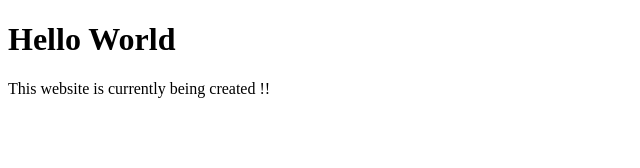
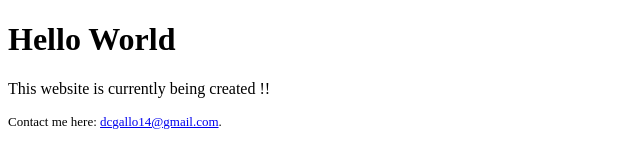
Before and after one commit to dcgallo15/dcgallo15.github.io, a plain HTML site: page index.html in a window 1280 px wide. Shown: the whole page, without its empty margins (0-640 px from the left). Drawn offline with Linux system fonts and the light colour scheme.

Commit message:
Update index.html

```diff
--- a/index.html
+++ b/index.html
@@ -5,3 +5,9 @@
 <p>This website is currently being created !!</p>
 </body>
 </html>
+
+<footer style = font-size:small;>
+
+    <p>Contact me here: <a href="https://mail.google.com/mail/u/0/#inbox?compose=new">
+    dcgallo14@gmail.com</a>.</p>
+</footer>
```
